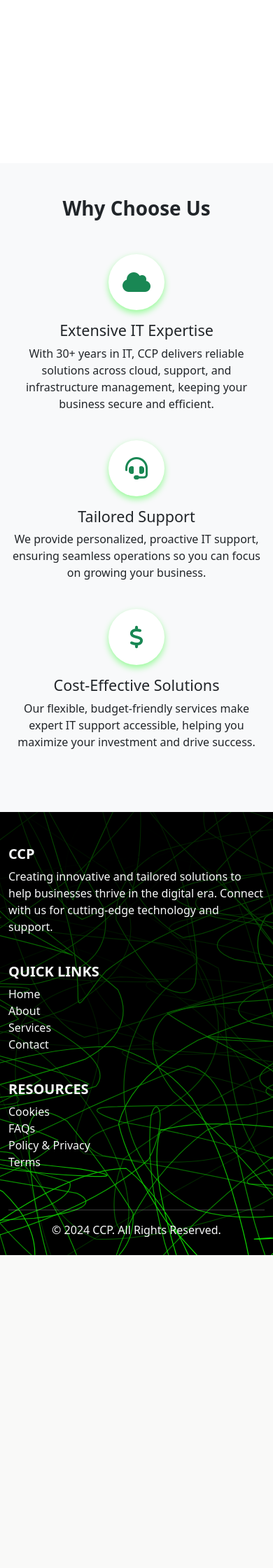
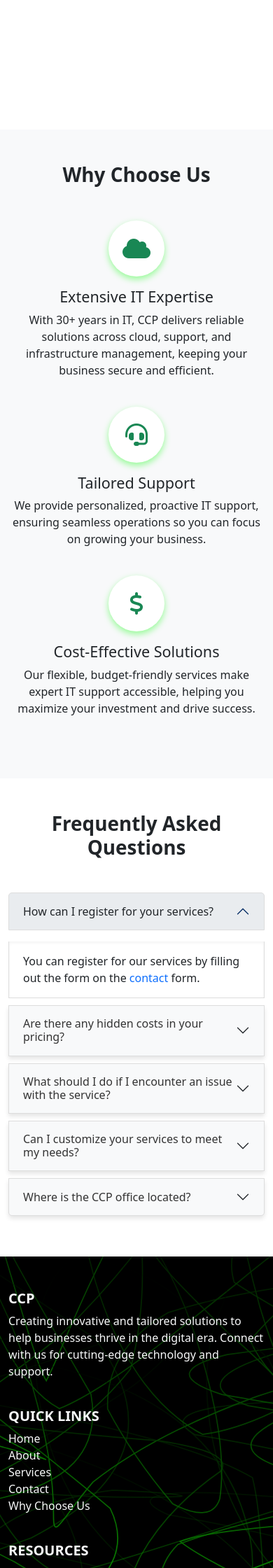
Before and after one commit to rammroumm2K/CCP-SRL, a PHP site: page / in a window 390 px wide. Shown: the part 4120-6360 px from the top of the page at 70% size. Before the commit the page ends 5913 px from the top, so only its background shows below. Run offline with PHP 8.4, Linux system fonts and the light colour scheme; some libraries are stand-ins or nearby versions.

Commit message:
the beta front-end is completed only for pc mode, it's not fully responsive yet, waiting for the clients to choose the the design for the project, see yaa

```diff
--- a/handmade template/css/style.css
+++ b/handmade template/css/style.css
@@ -101,19 +101,6 @@ svg {
   min-height: 350px; /* Altezza minima per le carte */
 }
 
-/* Responsive styling */
-@media (max-width: 768px) {
-  .service-card {
-    min-height: 300px; /* Altezza per dispositivi mobili */
-  }
-}
-
-@media (min-width: 1200px) {
-  .service-card {
-    min-height: 400px; /* Altezza per grandi monitor */
-  }
-}
-
 
 /*Custom Form Card */
 
@@ -196,6 +183,16 @@ footer {
   right: 14rem;
 
 }
+#circle-svg {
+  width: 50%;
+  height: auto;
+  display: block;
+  position: absolute;
+  top: 150rem;
+  right: 15rem;
+   z-index: -2;
+}
+
 /*button classes*/
 .styled-button {
   position: relative;
@@ -275,3 +272,60 @@ footer {
     drop-shadow(0 0 20px rgba(2, 2, 2, 1));
   transform: rotate(90deg) scale(1.1); /* Enhance hover effect */
 }
+
+
+/* Accordion button styles */
+.lime-accordion {
+  background-color: #f8f9fa !important; /* Light background */
+  color: #333 !important; /* Dark text */
+  border: 1px solid #ddd !important; /* Light border */
+  box-shadow: 0 4px 6px rgba(0, 0, 0, 0.1); /* Subtle shadow */
+  transition: transform 0.3s ease, box-shadow 0.3s ease; /* Smooth animation */
+}
+
+.lime-accordion:hover,
+.lime-accordion:focus {
+  transform: scale(0.95); /* Zoom out effect */
+  box-shadow: 0 8px 12px rgba(0, 0, 0, 0.2); /* Stronger shadow */
+}
+
+.accordion-button:not(.collapsed) {
+  background-color: #e9ecef !important; /* Slightly darker when expanded */
+  color: #212529 !important; /* Keep the text readable */
+  box-shadow: none; /* Remove shadow on active state */
+}
+
+.accordion-item {
+  border: none; /* Remove default border between items */
+  margin-bottom: 10px; /* Add spacing between accordion items */
+}
+
+.accordion-body {
+  background-color: #fff; /* White background for body */
+  border: 1px solid #ddd; /* Border for the body content */
+  border-top: none; /* Seamless integration with header */
+  box-shadow: inset 0 2px 4px rgba(0, 0, 0, 0.05); /* Subtle inner shadow */
+}
+
+
+
+/*=== Responsive CSS for Tablebt and Mobile ===*/
+
+/* Mobile (fino a 767px) */
+@media (max-width: 767px) {
+  .service-card {
+    min-height: 300px;
+  }
+}
+
+/* Tablet (768px - 1024px) */
+@media (min-width: 768px) and (max-width: 1024px) {
+
+}
+
+/* PC (da 1025px in su) */
+@media (min-width: 1025px) {
+  service-card {
+    min-height: 400px; /* Altezza per grandi monitor */
+  }
+}
--- a/handmade template/index.html
+++ b/handmade template/index.html
@@ -4,7 +4,11 @@
 <head>
   <meta charset="UTF-8">
   <meta name="viewport" content="width=device-width, initial-scale=1.0">
-  <title>CCP Template</title>
+  <title>CCP SRL</title>
+  <!-- Customize browser tab color for mobile -->
+  <meta name="theme-color" content="#98c379">
+  <!--Logo browser-->
+  <link rel="icon" type="image/x-icon" href="/image/LOGO/ccp-_logo.png" >
   <!-- Bootstrap CSS -->
   <link href="https://cdn.jsdelivr.net/npm/bootstrap@5.3.0/dist/css/bootstrap.min.css" rel="stylesheet">
   <!-- Custom CSS -->
@@ -248,7 +252,7 @@
   </section>
 
 
-  <section id="support">
+  <section id="support" class="bg-light pb-5" >
     <div class="container my-auto ">
       <div class="d-flex justify-content-center align-items-center">
         <div class="col-md-10">
@@ -271,7 +275,7 @@
                 <p class="fs-4 pt-3">ISL Remote Support is a software for remote assistance that allows secure access and control of devices, ideal for IT support and remote management.</p>
 
                 <div class="text-center mt-4">
-                    <a href="https://www.islonline.com/be/en/downloads/download-isl-light-client.htm" target="_blank" download class="text-decoration-none m-5 styled-button d-inline-flex align-items-center justify-content-center">
+                  <a href="https://www.islonline.com/be/en/downloads/download-isl-light-client.html" target="_blank" class="text-decoration-none styled-button d-inline-flex align-items-center justify-content-center">
                     Download ISL
                     <div class="inner-button ms-2">
                       <svg id="Arrow" viewBox="0 0 32 32" xmlns="http://www.w3.org/2000/svg" height="30px" width="30px" class="icon">
@@ -299,6 +303,8 @@
       </div>
     </div>
   </section>
+  <img id="circle-svg" src="image/vvvortex.svg" alt="circile" />
+
 
   <div id="contact-block" class="container my-5">
     <div class="row justify-content-center">
@@ -390,10 +396,91 @@
   </div>
 </section>
 
+<section class="faq-section py-5">
+  <div class="container">
+    <h2 class="text-center mb-4 mb-5 fs-1 fw-bold about-ccp">Frequently Asked Questions</h2>
+    <div class="accordion" id="faqAccordion">
+
+      <!-- Question 1 -->
+      <div class="accordion-item">
+        <h2 class="accordion-header" id="headingOne">
+          <button class="accordion-button lime-accordion" type="button" data-bs-toggle="collapse" data-bs-target="#collapseOne" aria-expanded="true" aria-controls="collapseOne">
+            How can I register for your services?
+          </button>
+        </h2>
+        <div id="collapseOne" class="accordion-collapse collapse show" aria-labelledby="headingOne" data-bs-parent="#faqAccordion">
+          <div class="accordion-body mt-3">
+            You can register for our services by filling out the form on the <a href="#contact-menu" class="text-decoration-none">contact</a> form.
+          </div>
+        </div>
+      </div>
+
+
+
+      <!-- Question 3 -->
+      <div class="accordion-item">
+        <h2 class="accordion-header" id="headingThree">
+          <button class="accordion-button collapsed lime-accordion" type="button" data-bs-toggle="collapse" data-bs-target="#collapseThree" aria-expanded="false" aria-controls="collapseThree">
+            Are there any hidden costs in your pricing?
+          </button>
+        </h2>
+        <div id="collapseThree" class="accordion-collapse collapse" aria-labelledby="headingThree" data-bs-parent="#faqAccordion">
+          <div class="accordion-body mt-3">
+            No, our pricing is transparent. All costs are clearly outlined in our quotes, and there are no hidden fees.
+          </div>
+        </div>
+      </div>
+
+      <!-- Question 4 -->
+      <div class="accordion-item">
+        <h2 class="accordion-header" id="headingFour">
+          <button class="accordion-button collapsed lime-accordion" type="button" data-bs-toggle="collapse" data-bs-target="#collapseFour" aria-expanded="false" aria-controls="collapseFour">
+            What should I do if I encounter an issue with the service?
+          </button>
+        </h2>
+        <div id="collapseFour" class="accordion-collapse collapse" aria-labelledby="headingFour" data-bs-parent="#faqAccordion">
+          <div class="accordion-body mt-3">
+            If you encounter any issues, you can contact our support team from 9:00 AM to 6:00 PM, Monday to Friday.
+          </div>
+        </div>
+      </div>
+
+      <!-- Question 6 -->
+      <div class="accordion-item">
+        <h2 class="accordion-header" id="headingSix">
+          <button class="accordion-button collapsed lime-accordion" type="button" data-bs-toggle="collapse" data-bs-target="#collapseSix" aria-expanded="false" aria-controls="collapseSix">
+            Can I customize your services to meet my needs?
+          </button>
+        </h2>
+        <div id="collapseSix" class="accordion-collapse collapse" aria-labelledby="headingSix" data-bs-parent="#faqAccordion">
+          <div class="accordion-body mt-3">
+            Absolutely! We offer fully customizable services. Contact us with your requirements, and we’ll provide a tailored solution.
+          </div>
+        </div>
+      </div>
+      <!-- Question 6 -->
+      <div class="accordion-item">
+        <h2 class="accordion-header" id="headingSix">
+          <button class="accordion-button collapsed lime-accordion" type="button" data-bs-toggle="collapse" data-bs-target="#collapseSix" aria-expanded="false" aria-controls="collapseSix">
+            Where is the CCP office located?
+          </button>
+        </h2>
+        <div id="collapseSix" class="accordion-collapse collapse" aria-labelledby="headingSix" data-bs-parent="#faqAccordion">
+          <div class="accordion-body mt-3">
+            The CCP office is located at Rue Van Eyck 22, 1000 Brussels, Belgium.
+          </div>
+        </div>
+      </div>
+    </div>
+  </div>
+</section>
+
+
+
 
 
   <!-- Footer -->
-  <footer class=" text-light pt-5 pb-4">
+<footer class="text-light pt-5 pb-4">
   <div class="container">
     <div class="row">
       <!-- Company Info -->
@@ -410,9 +497,10 @@
         <h5 class="text-uppercase fw-bold">Quick Links</h5>
         <ul class="list-unstyled">
           <li><a href="#" class="text-light text-decoration-none">Home</a></li>
-            <li><a href="#" class="text-light text-decoration-none">About</a></li>
-            <li><a href="#" class="text-light text-decoration-none">Services</a></li>
-            <li><a href="#" class="text-light text-decoration-none">Contact</a></li>
+          <li><a href="#about-menu" class="text-light text-decoration-none">About</a></li>
+          <li><a href="#our-it-services" class="text-light text-decoration-none">Services</a></li>
+          <li><a href="#contact-menu" class="text-light text-decoration-none">Contact</a></li>
+          <li><a href="#" class="text-light text-decoration-none">Why Choose Us</a></li>
         </ul>
       </div>
       <!-- Resources -->
@@ -420,14 +508,25 @@
         <h5 class="text-uppercase fw-bold">Resources</h5>
         <ul class="list-unstyled">
           <li><a href="#" class="text-light text-decoration-none">Cookies</a></li>
-            <li><a href="#" class="text-light text-decoration-none">FAQs</a></li>
+          <li><a href="#faqs" class="text-light text-decoration-none">FAQs</a></li>
           <li><a href="#" class="text-light text-decoration-none">Policy & Privacy</a></li>
           <li><a href="#" class="text-light text-decoration-none">Terms</a></li>
         </ul>
       </div>
-        <!-- BADGE co2 -->
-        <div id="wcb" class="carbonbadge col-md-4"></div>
+      <!-- BADGE CO2 and Maps -->
+      <div class="col-md-4 mb-4 d-flex flex-column align-items-center">
+        <div id="wcb" class="carbonbadge mb-3"></div>
         <script src="https://unpkg.com/website-carbon-badges@1.1.3/b.min.js" defer></script>
+        <iframe
+          src="https://www.google.com/maps/embed?pb=!1m18!1m12!1m3!1d2520.588626906843!2d4.3654296775229735!3d50.82026006066697!2m3!1f0!2f0!3f0!3m2!1i1024!2i768!4f13.1!3m3!1m2!1s0x47c3c4ee169e2a49%3A0x7094246845ea0297!2sCCP%20SRL!5e0!3m2!1ses!2sbe!4v1732101548783!5m2!1ses!2sbe"
+          width="300"
+          height="200"
+          style="border:0;"
+          allowfullscreen=""
+          loading="lazy"
+          referrerpolicy="no-referrer-when-downgrade">
+        </iframe>
+      </div>
     </div>
     <hr class="bg-light" />
     <!-- Footer Bottom -->
@@ -439,13 +538,15 @@
   </div>
 </footer>
 
+
   <!-- Bootstrap JS -->
   <script src="https://cdn.jsdelivr.net/npm/bootstrap@5.3.0/dist/js/bootstrap.bundle.min.js"></script>
   <!-- Custom JS -->
   <script src="js/script.js"></script>
    <!-- Font Awesome -->
 <script src="https://kit.fontawesome.com/a076d05399.js" crossorigin="anonymous"></script>
-
+<!--GCaptcha-->
+<script src="https://www.google.com/recaptcha/api.js" async defer></script>
 
 </body>
 
```
Also changed, not shown: handmade template/js/script.js (+89 -0 lines), handmade template/image/vvvortex.svg (added), handmade template/image/wwwhirl.svg (deleted). Lines whose indentation alone changed are shown as unchanged.
